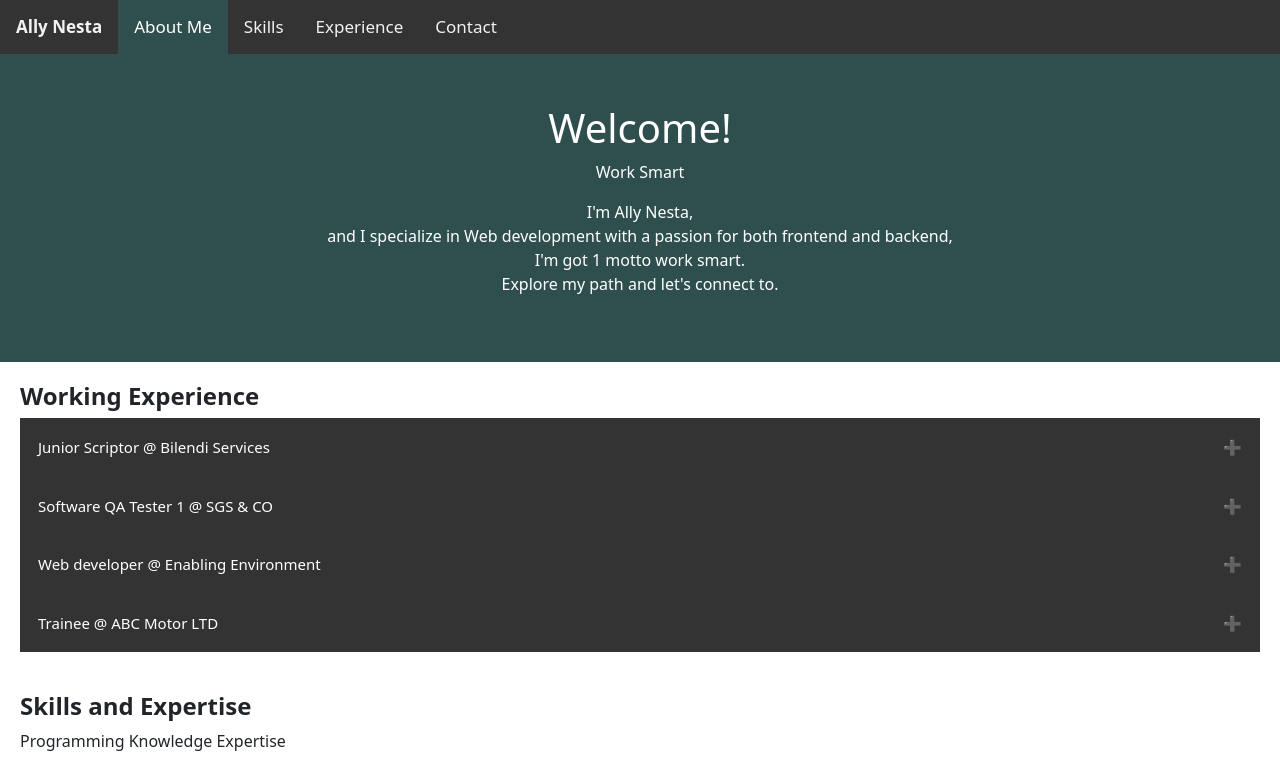
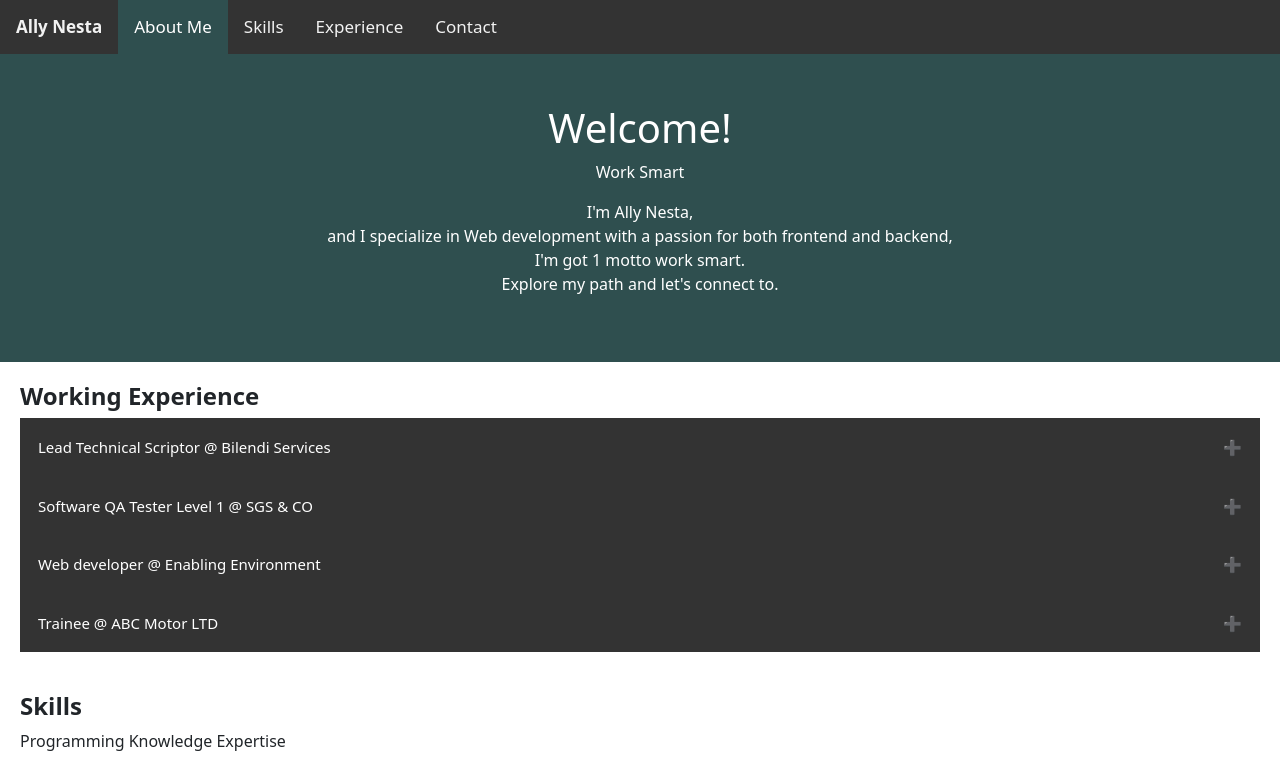
Before and after one commit to Allynesta/cv-tsx, a React (Vite) app: page / in a window 1280 px wide. Shown: the top 767 px of the page. Built offline with nearby package versions, Linux system fonts and the light colour scheme.

Commit message:
improve section

```diff
--- a/src/component/Card.tsx
+++ b/src/component/Card.tsx
@@ -5,7 +5,7 @@ const Card = () => {
 		<>
 			<div className="skill-section" id="skill-section">
 				<h4>
-					<b>Skills and Expertise</b>
+					<b>Skills</b>
 				</h4>
 				<p>Programming Knowledge Expertise</p>
 				<SkillList />
--- a/src/component/Experience.tsx
+++ b/src/component/Experience.tsx
@@ -6,12 +6,16 @@ const Experience = () => {
 			<h4>
 				<b>Working Experience</b>
 			</h4>
-			<button className="accordion">Junior Scriptor @ Bilendi Services</button>
+			<button className="accordion">
+				Lead Technical Scriptor @ Bilendi Services
+			</button>
 			<div className="panel">
-				<p>Implement new product</p>
+				<p>Implement new survey project</p>
 				<p>Participate in project launching meeting</p>
 			</div>
-			<button className="accordion">Software QA Tester 1 @ SGS & CO</button>
+			<button className="accordion">
+				Software QA Tester Level 1 @ SGS & CO
+			</button>
 			<div className="panel">
 				<p>
 					Ensuring quality of evolutionary and corrective versions of
```
